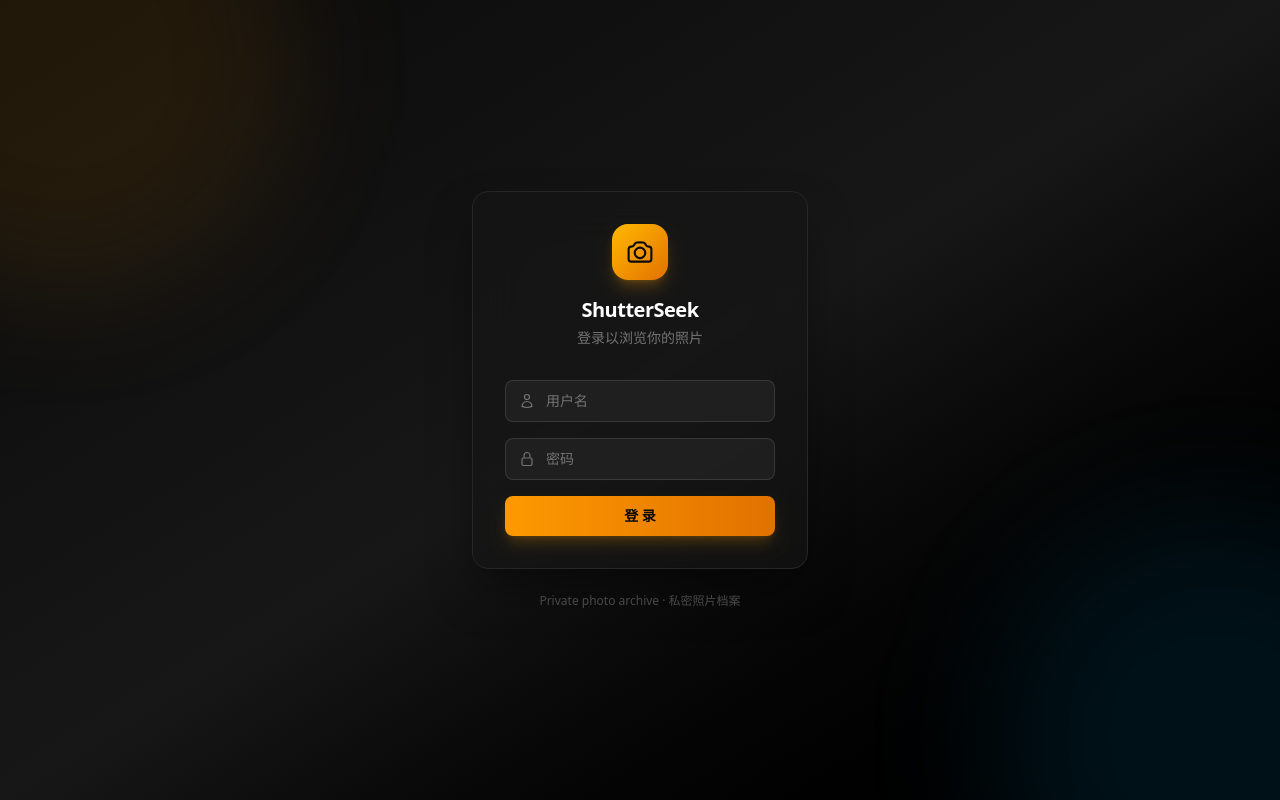
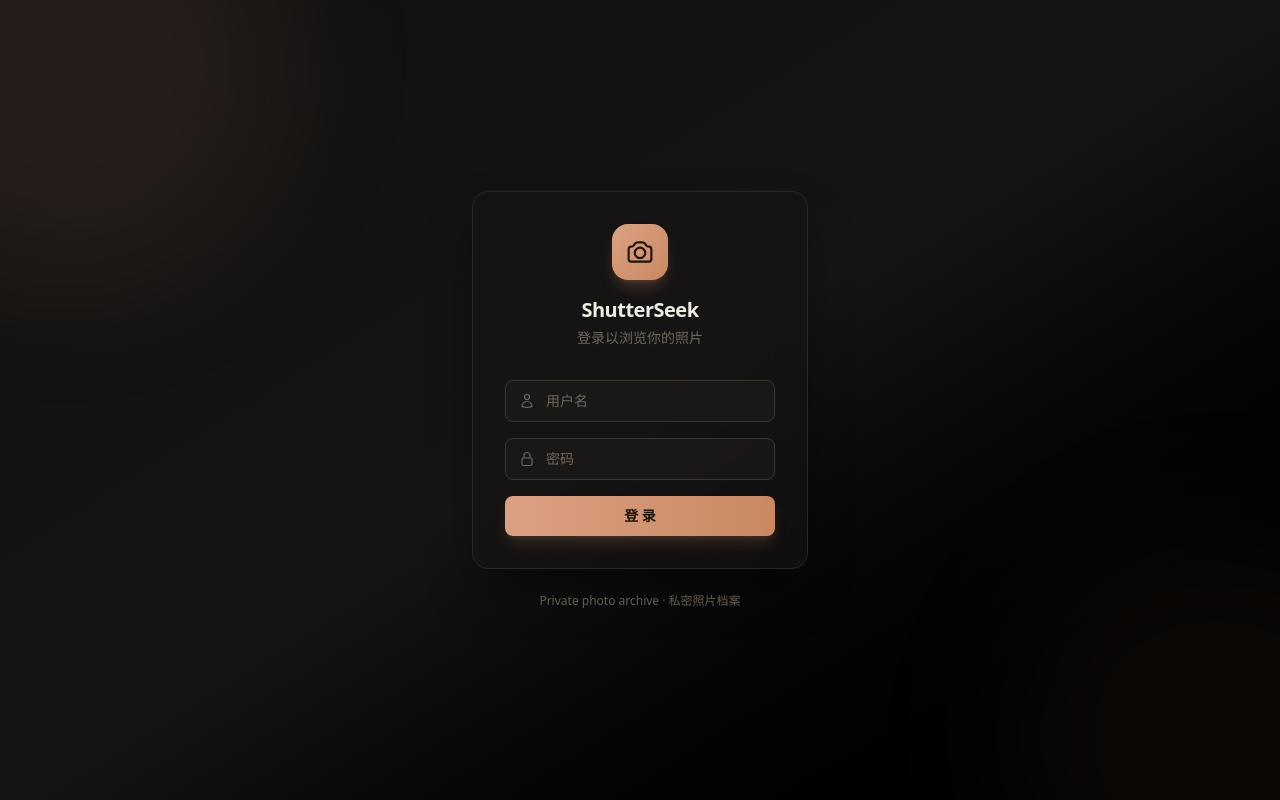
Before and after one commit to saikewei/ShutterSeek, a Vue app in the folder frontend/: page /#/login in a window 1280 px wide. Built offline with nearby package versions, Linux system fonts and the light colour scheme; no server answers.

Commit message:
style(frontend): graphite auth pages - unify amber/sky to warm accent

```diff
--- a/frontend/src/views/Login.vue
+++ b/frontend/src/views/Login.vue
@@ -1,34 +1,34 @@
 <template>
-  <div class="min-h-screen flex items-center justify-center relative overflow-hidden bg-neutral-950">
+  <div class="min-h-screen flex items-center justify-center relative overflow-hidden bg-base">
     <!-- 背景氛围 -->
-    <div class="absolute inset-0 bg-gradient-to-br from-neutral-950 via-neutral-900 to-black" />
-    <div class="absolute -top-40 -left-40 w-[28rem] h-[28rem] rounded-full bg-amber-500/10 blur-3xl" />
-    <div class="absolute -bottom-40 -right-40 w-[28rem] h-[28rem] rounded-full bg-sky-500/10 blur-3xl" />
+    <div class="absolute inset-0 bg-gradient-to-br from-base via-raised to-black" />
+    <div class="absolute -top-40 -left-40 w-[28rem] h-[28rem] rounded-full bg-accent/10 blur-3xl" />
+    <div class="absolute -bottom-40 -right-40 w-[28rem] h-[28rem] rounded-full bg-accent/5 blur-3xl" />
 
     <!-- 登录卡片 -->
     <div class="relative w-full max-w-sm px-6">
-      <div class="bg-neutral-900/60 backdrop-blur-xl border border-neutral-800 rounded-2xl p-8 shadow-2xl shadow-black/50">
+      <div class="bg-raised/60 backdrop-blur-xl border border-line rounded-2xl p-8 shadow-2xl shadow-black/50">
         <!-- 品牌 -->
         <div class="flex flex-col items-center mb-8">
-          <div class="w-14 h-14 rounded-2xl bg-gradient-to-br from-amber-400 to-amber-600 flex items-center justify-center shadow-lg shadow-amber-500/25">
-            <svg class="w-7 h-7 text-neutral-950" fill="none" viewBox="0 0 24 24" stroke-width="1.8" stroke="currentColor">
+          <div class="w-14 h-14 rounded-2xl bg-gradient-to-br from-accent-strong to-accent flex items-center justify-center shadow-lg shadow-accent/25">
+            <svg class="w-7 h-7 text-[#1C1208]" fill="none" viewBox="0 0 24 24" stroke-width="1.8" stroke="currentColor">
               <path stroke-linecap="round" stroke-linejoin="round" d="M6.827 6.175A2.31 2.31 0 0 1 5.186 7.23c-.38.054-.757.112-1.134.175C2.999 7.58 2.25 8.507 2.25 9.574V18a2.25 2.25 0 0 0 2.25 2.25h15A2.25 2.25 0 0 0 21.75 18V9.574c0-1.067-.75-1.994-1.802-2.169a47.865 47.865 0 0 0-1.134-.175 2.31 2.31 0 0 1-1.64-1.055l-.822-1.316a2.192 2.192 0 0 0-1.736-1.039 48.774 48.774 0 0 0-5.232 0 2.192 2.192 0 0 0-1.736 1.039l-.821 1.316Z" />
               <path stroke-linecap="round" stroke-linejoin="round" d="M16.5 12.75a4.5 4.5 0 1 1-9 0 4.5 4.5 0 0 1 9 0Z" />
             </svg>
           </div>
-          <h1 class="text-xl font-semibold text-white mt-4 tracking-tight">ShutterSeek</h1>
-          <p class="text-sm text-neutral-500 mt-1">登录以浏览你的照片</p>
+          <h1 class="text-xl font-semibold text-ink mt-4 tracking-tight">ShutterSeek</h1>
+          <p class="text-sm text-ink-3 mt-1">登录以浏览你的照片</p>
         </div>
 
         <form @submit.prevent="doLogin" class="space-y-4">
           <!-- 用户名 -->
           <div class="relative">
-            <svg class="absolute left-3.5 top-1/2 -translate-y-1/2 w-4 h-4 text-neutral-500" fill="none" viewBox="0 0 24 24" stroke-width="1.8" stroke="currentColor">
+            <svg class="absolute left-3.5 top-1/2 -translate-y-1/2 w-4 h-4 text-ink-3" fill="none" viewBox="0 0 24 24" stroke-width="1.8" stroke="currentColor">
               <path stroke-linecap="round" stroke-linejoin="round" d="M15.75 6a3.75 3.75 0 1 1-7.5 0 3.75 3.75 0 0 1 7.5 0ZM4.501 20.118a7.5 7.5 0 0 1 14.998 0A17.933 17.933 0 0 1 12 21.75c-2.676 0-5.216-.584-7.499-1.632Z" />
             </svg>
             <input
               v-model="username"
-              class="w-full pl-10 pr-3 py-2.5 text-sm rounded-lg bg-neutral-800/70 text-white border border-neutral-700/80 outline-none placeholder:text-neutral-500 focus:border-amber-500/50 focus:ring-1 focus:ring-amber-500/20 transition-all"
+              class="w-full pl-10 pr-3 py-2.5 text-sm rounded-lg bg-surface/70 text-ink border border-line-strong outline-none placeholder:text-ink-3 focus:border-accent/60 focus:ring-1 focus:ring-accent/20 transition-all"
               placeholder="用户名"
               autocomplete="username"
             />
@@ -36,29 +36,29 @@
 
           <!-- 密码 -->
           <div class="relative">
-            <svg class="absolute left-3.5 top-1/2 -translate-y-1/2 w-4 h-4 text-neutral-500" fill="none" viewBox="0 0 24 24" stroke-width="1.8" stroke="currentColor">
+            <svg class="absolute left-3.5 top-1/2 -translate-y-1/2 w-4 h-4 text-ink-3" fill="none" viewBox="0 0 24 24" stroke-width="1.8" stroke="currentColor">
               <path stroke-linecap="round" stroke-linejoin="round" d="M16.5 10.5V6.75a4.5 4.5 0 1 0-9 0v3.75m-.75 11.25h10.5a2.25 2.25 0 0 0 2.25-2.25v-6.75a2.25 2.25 0 0 0-2.25-2.25H6.75a2.25 2.25 0 0 0-2.25 2.25v6.75a2.25 2.25 0 0 0 2.25 2.25Z" />
             </svg>
             <input
               v-model="password"
               type="password"
-              class="w-full pl-10 pr-3 py-2.5 text-sm rounded-lg bg-neutral-800/70 text-white border border-neutral-700/80 outline-none placeholder:text-neutral-500 focus:border-amber-500/50 focus:ring-1 focus:ring-amber-500/20 transition-all"
+              class="w-full pl-10 pr-3 py-2.5 text-sm rounded-lg bg-surface/70 text-ink border border-line-strong outline-none placeholder:text-ink-3 focus:border-accent/60 focus:ring-1 focus:ring-accent/20 transition-all"
               placeholder="密码"
               autocomplete="current-password"
             />
           </div>
 
-          <p v-if="error" class="text-xs text-red-400">{{ error }}</p>
+          <p v-if="error" class="text-xs text-danger-ink">{{ error }}</p>
 
           <button
             type="submit"
             :disabled="loading"
-            class="w-full py-2.5 text-sm rounded-lg bg-gradient-to-r from-amber-500 to-amber-600 text-neutral-950 font-semibold hover:from-amber-400 hover:to-amber-500 transition-all shadow-lg shadow-amber-500/20 disabled:opacity-50 disabled:cursor-not-allowed"
+            class="w-full py-2.5 text-sm rounded-lg bg-gradient-to-r from-accent-strong to-accent text-[#1C1208] font-semibold hover:from-[#E5B397] hover:to-accent-strong transition-all shadow-lg shadow-accent/20 disabled:opacity-50 disabled:cursor-not-allowed"
           >{{ loading ? '登录中...' : '登 录' }}</button>
         </form>
       </div>
 
-      <p class="text-center text-xs text-neutral-600 mt-6">Private photo archive · 私密照片档案</p>
+      <p class="text-center text-xs text-ink-3 mt-6">Private photo archive · 私密照片档案</p>
     </div>
   </div>
 </template>
```
Also changed, not shown: frontend/src/views/InviteRedeem.vue (+18 -18 lines).
